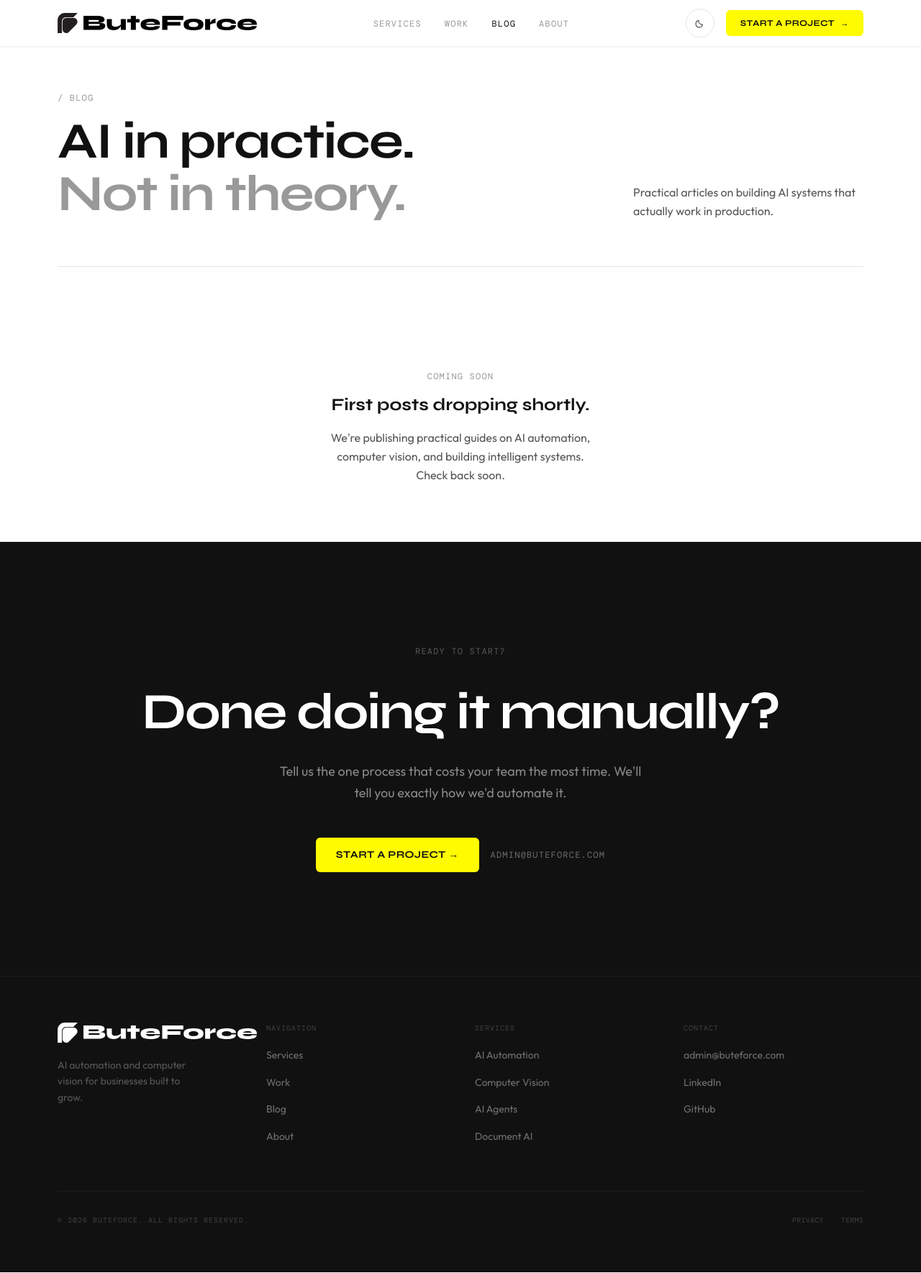
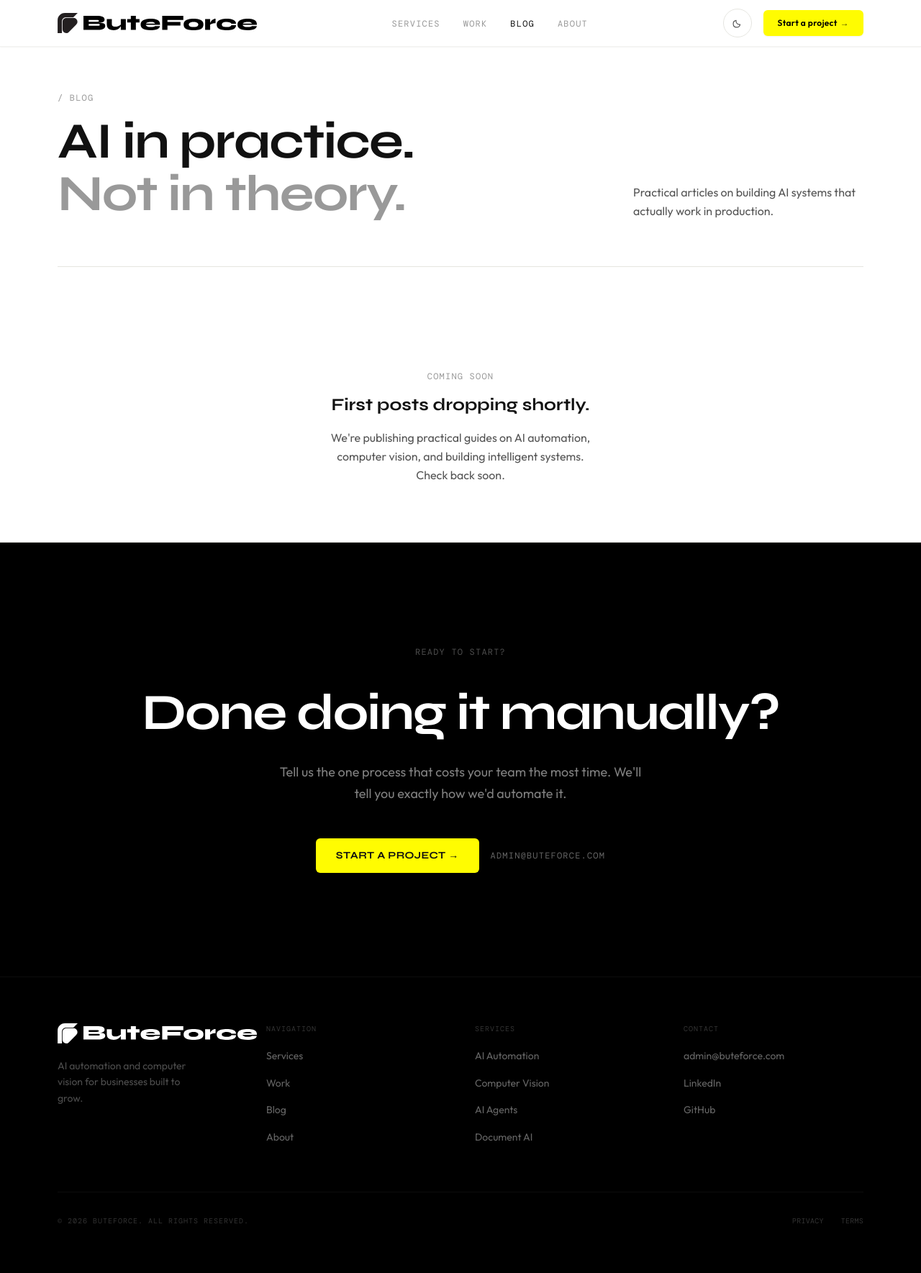
Before and after one commit to buteforce-code/ButeForce-Site, a Next.js app: page /blog in a window 1280 px wide. Shown: the whole page at 72% size. Built offline with nearby package versions, Linux system fonts and the light colour scheme; a web font is replaced by a local one.

Commit message:
fix(ui): correct dark mode footer visibility, CTA visibility, and hero image container

```diff
--- a/app/services/page.tsx
+++ b/app/services/page.tsx
@@ -57,7 +57,7 @@ export default function ServicesPage() {
               </div>
 
               {/* Right Side: Image Container */}
-              <div className="relative w-full aspect-square lg:aspect-[4/3] rounded-2xl overflow-hidden bg-surface-border/50 shadow-sm border border-surface-border">
+              <div className="relative w-full aspect-square lg:aspect-[4/3] rounded-2xl overflow-hidden">
                 <Image
                   src="/images/services-hero.jpg"
                   alt="AI Particle Structure"
--- a/components/footer.tsx
+++ b/components/footer.tsx
@@ -4,7 +4,7 @@ import BrandLogo from '@/components/brand-logo'
 
 export default function Footer() {
   return (
-    <footer className="bg-ink text-white/40 border-t border-white/5">
+    <footer className="bg-black text-white/40 border-t border-white/5">
       <div className="max-w-site mx-auto px-6 lg:px-10 py-16">
 
         <div className="grid grid-cols-2 md:grid-cols-4 gap-10 mb-16">
--- a/components/nav.tsx
+++ b/components/nav.tsx
@@ -63,9 +63,9 @@ export default function Nav() {
           <div className={`transition-opacity ${useLightHeader ? 'opacity-0 md:opacity-100 group-hover:opacity-100' : 'opacity-100'}`}>
              <ThemeToggle />
           </div>
-          <Link href="/contact" className={`text-xs py-2.5 px-5 transition-colors ${useLightHeader ? 'bg-white text-black hover:bg-white/90 rounded-md font-medium' : 'btn-primary'}`}>
+          <Link href="/contact" className={`text-xs py-2.5 px-5 transition-colors ${useLightHeader ? 'bg-white text-black hover:bg-white/90 rounded-md font-bold tracking-wide' : 'bg-yellow text-black hover:bg-yellow/90 rounded-md font-bold tracking-wide shadow-sm'}`}>
             Start a project
-            <span aria-hidden>→</span>
+            <span aria-hidden className="ml-1 opacity-70">→</span>
           </Link>
         </div>
 
--- a/components/sections.tsx
+++ b/components/sections.tsx
@@ -180,7 +180,7 @@ export function FAQSection() {
 // ── DARK CTA SECTION ──────────────────────────────────────
 export function CTASection() {
   return (
-    <section className="bg-ink py-24 md:py-36">
+    <section className="bg-black py-24 md:py-36 border-t border-surface-border">
       <div className="max-w-site mx-auto px-6 lg:px-10 text-center">
 
         <p className="font-mono text-xs tracking-widest uppercase text-white/30 mb-8">
```
